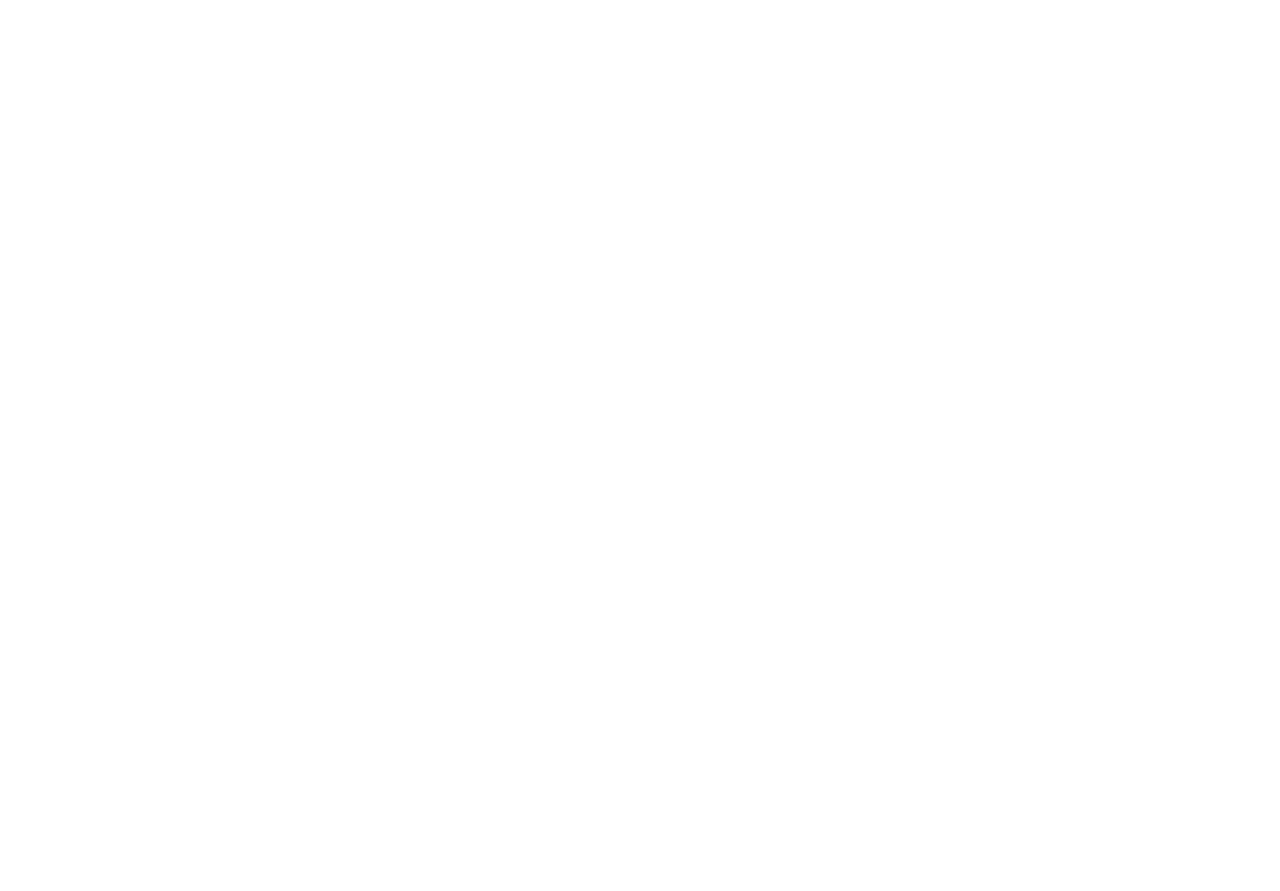
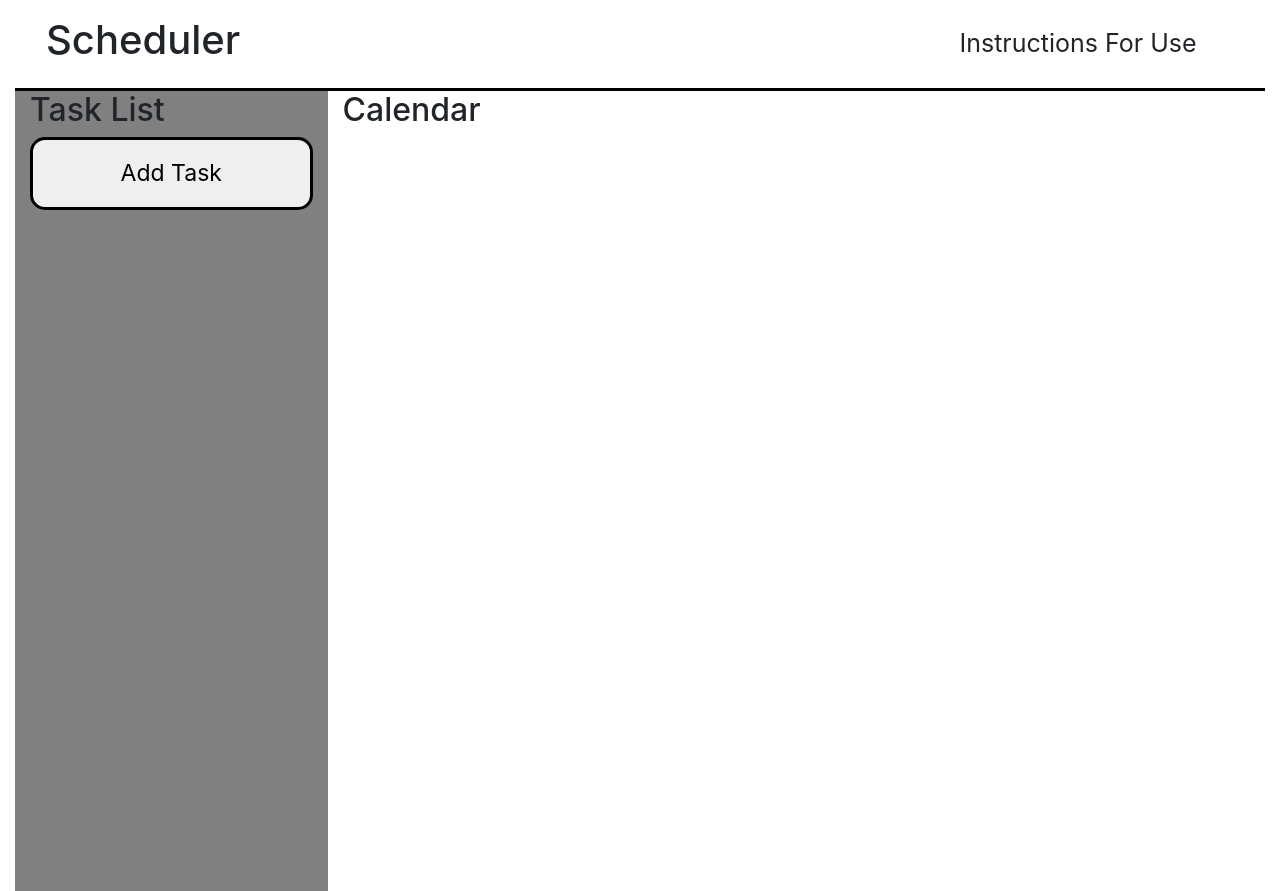
Before and after one commit to MirandaL27/Enhanced-Scheduler, a plain HTML site: page index.html in a window 1280 px wide. Before the commit the page ends 800 px from the top, so only its background shows below. Drawn offline with nearby package versions, Linux system fonts and the light colour scheme; a web font is replaced by a local one.

Commit message:
added header and task/calendar sections and started on task modal

```diff
--- a/assets/css/style.css
+++ b/assets/css/style.css
@@ -0,0 +1,33 @@
+:root {
+
+}
+
+.header-row{
+    border-bottom: 3px solid black;
+}
+
+.link{
+    font-size: 25px;
+     transition: all 0.5s ease-in-out;
+}
+
+.link:hover{
+    background-color: black;
+    border-radius: 15px;
+    color:white !important;
+}
+
+.add-task-btn{
+    border-radius: 15px ;
+    border: 3px solid black;
+    font-size: 23px;
+    transition: all 0.5s ease-in-out;
+}
+.add-task-btn:hover{
+    background-color:black;
+    color:white;
+}
+
+.task-col{
+    background-color: grey;
+}
--- a/index.html
+++ b/index.html
@@ -4,9 +4,52 @@
     <meta charset="UTF-8">
     <meta http-equiv="X-UA-Compatible" content="IE=edge">
     <meta name="viewport" content="width=device-width, initial-scale=1.0">
-    <title>Document</title>
+    <link rel="stylesheet" href="https://cdnjs.cloudflare.com/ajax/libs/twitter-bootstrap/4.3.1/css/bootstrap.min.css">
+    <link rel="stylesheet" href="https://cdnjs.cloudflare.com/ajax/libs/jqueryui/1.12.1/themes/base/jquery-ui.css">
+    <link href="https://fonts.googleapis.com/css2?family=Open+Sans:wght@400;700&family=Staatliches&display=swap" rel="stylesheet">
+  <link rel="stylesheet"
+    href="https://cdnjs.cloudflare.com/ajax/libs/open-iconic/1.1.1/font/css/open-iconic-bootstrap.min.css" />
+    <link rel="stylesheet" href="./assets/css/style.css" />
+    <title>Scheduler</title>
 </head>
 <body>
 
+    <!--Header section-->
+    <header class="container d-flex min-vw-100 justify-content-around">
+        <div class="header-row row w-100 align-items-center p-3">
+            <h1 class="col-12 col-md-9">Scheduler</h1>
+            <a class="link col-12 col-md-3" src="#">Instructions For Use</a>
+        </div>
+    </header>
+
+    <main class="container d-flex min-vw-100 justify-content-around">
+
+        <section class = "row w-100 min-vh-100">
+            <!--Tasks Section-->
+            <div class="task-col col-12 col-md-3" >
+                <h2 class="h2"><span class="oi oi-task"></span>Task List</h2>
+                <button class="add-task-btn p-3 w-100" ><span class="oi oi-plus"></span>Add Task</button>
+            </div>
+
+            <!--Calendar Section-->
+            <div class="col-12 col-md-9">
+                <h2><span class="oi oi-calendar"></span>Calendar</h2>
+            </div>
+        </section>
+
+        <!--Task Modal Section-->
+        <section class="modal fade" id="task-form-modal" tabindex="-1" role="dialog" aria-labelledby="task-form-modal" aria-hidden="true">
+
+        </section>
+
+
+    </main>
+
+    <script src="https://cdnjs.cloudflare.com/ajax/libs/jquery/3.4.1/jquery.min.js"></script>
+  <script src="https://cdnjs.cloudflare.com/ajax/libs/jqueryui/1.12.1/jquery-ui.min.js"></script>
+  <script src="https://cdnjs.cloudflare.com/ajax/libs/jqueryui-touch-punch/0.2.3/jquery.ui.touch-punch.min.js"></script>
+  <script src="https://cdnjs.cloudflare.com/ajax/libs/popper.js/1.15.0/umd/popper.min.js"></script>
+  <script src="https://cdnjs.cloudflare.com/ajax/libs/twitter-bootstrap/4.3.1/js/bootstrap.min.js"></script>
+  <script src="./assets/js/script.js"></script>
 </body>
 </html>
```
